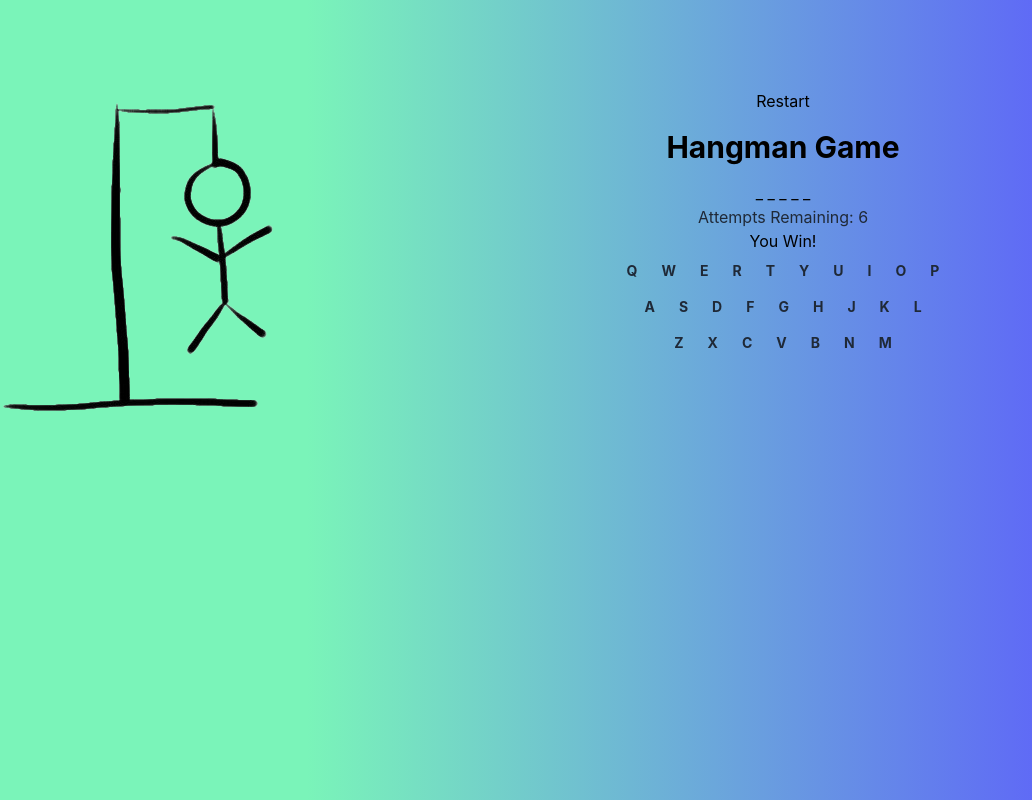
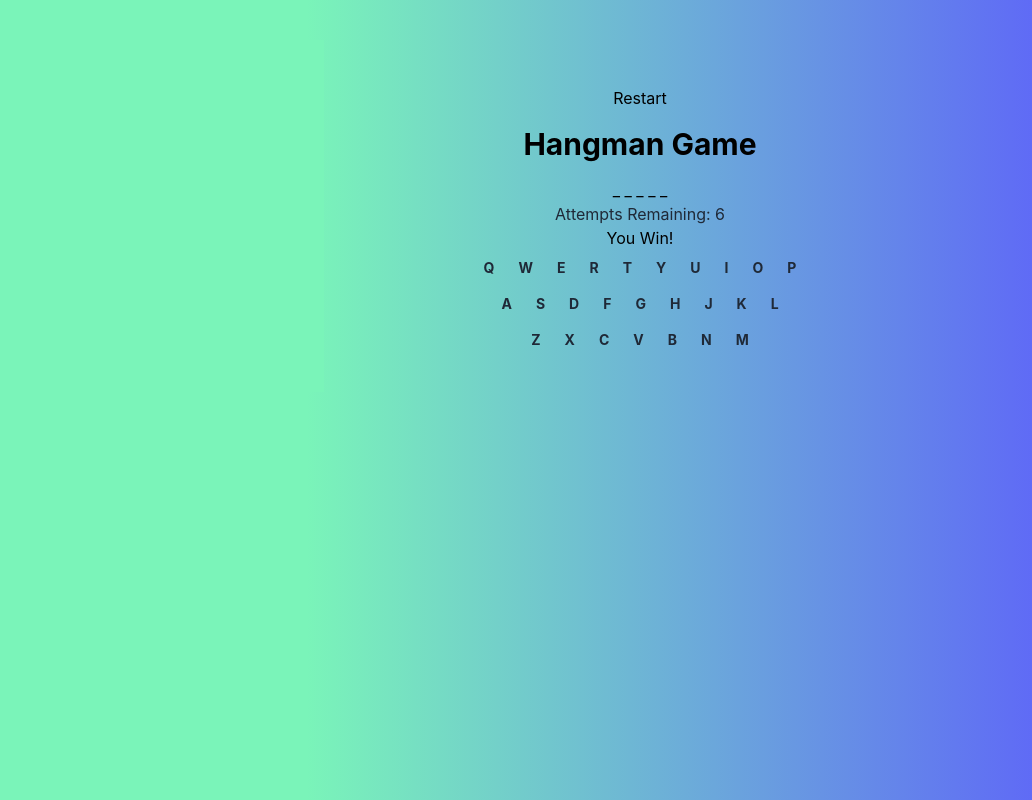
Before and after one commit to azrayaal/hangmanv1, a React (Create React App) app: page / in a window 1280 px wide. Shown: the whole page, without its empty margins (0-1032 px from the left). Built offline with nearby package versions, Linux system fonts and the light colour scheme.

Commit message:
update rapih

```diff
--- a/src/components/keyboard/index.tsx
+++ b/src/components/keyboard/index.tsx
@@ -27,7 +27,7 @@ export default function KeyboardText(props: KeyboardTextProps) {
             key={letter}
             className={`text-gray-800 font-bold py-2 px-2 mx-1 rounded text-sm ${
               // className={`bg-gray-300 hover:bg-gray-400 text-gray-800 font-bold py-2 px-2 mx-1 rounded text-sm ${
-              isWrongLetter(letter) ? "text-white pointer-events-none" : ""
+              isWrongLetter(letter) ? "text-red-500 pointer-events-none" : ""
             }`}
             disabled={guessedLetters.includes(letter)}
             onClick={() => handleClick(letter)}
@@ -42,7 +42,7 @@ export default function KeyboardText(props: KeyboardTextProps) {
             key={letter}
             className={`text-gray-800 font-bold py-2 px-2 mx-1 rounded text-sm ${
               // className={`bg-gray-300 hover:bg-gray-400 text-gray-800 font-bold py-2 px-2 mx-1 rounded text-sm ${
-              isWrongLetter(letter) ? "text-white pointer-events-none" : ""
+              isWrongLetter(letter) ? "text-red-500 pointer-events-none" : ""
             }`}
             disabled={guessedLetters.includes(letter)}
             onClick={() => handleClick(letter)}
@@ -57,7 +57,7 @@ export default function KeyboardText(props: KeyboardTextProps) {
             key={letter}
             className={`text-gray-800 font-bold py-2 px-2 mx-1 rounded text-sm ${
               // className={`bg-gray-300 hover:bg-gray-400 text-gray-800 font-bold py-2 px-2 mx-1 rounded text-sm ${
-              isWrongLetter(letter) ? "text-white pointer-events-none" : ""
+              isWrongLetter(letter) ? "text-red-500 pointer-events-none" : ""
             }`}
             disabled={guessedLetters.includes(letter)}
             onClick={() => handleClick(letter)}
--- a/src/pages/home/index.tsx
+++ b/src/pages/home/index.tsx
@@ -8,7 +8,8 @@ export default function Home() {
   const [guessedLetters, setGuessedLetters] = useState<string[]>([]);
   const [result, setResult] = useState("");
   const [remainingAttempts, setRemainingAttempts] = useState(6);
-  const [lifeImg, setLifeImg] = useState("./life6-removebg-preview.png");
+  const [lifeImg, setLifeImg] = useState("./lifedefault.jpg");
+  const [lifeImgSm, setLifeImgSm] = useState("");
 
   useEffect(() => {
     const randomIndex = Math.floor(Math.random() * words1.length);
@@ -47,30 +48,40 @@ export default function Home() {
       setResult("You Win!");
     } else if (remainingAttempts === 5) {
       setLifeImg(imgLife1);
+      setLifeImgSm(imgLife1);
     } else if (remainingAttempts === 4) {
       setLifeImg("");
       setLifeImg(imgLife2);
+      setLifeImgSm(imgLife2);
     } else if (remainingAttempts === 3) {
       setLifeImg("");
       setLifeImg(imgLife3);
+      setLifeImgSm(imgLife3);
     } else if (remainingAttempts === 2) {
       setLifeImg("");
       setLifeImg(imgLife4);
+      setLifeImgSm(imgLife4);
     } else if (remainingAttempts === 1) {
       setLifeImg("");
       setLifeImg(imgLife5);
+      setLifeImgSm(imgLife5);
     } else if (remainingAttempts === 0) {
       setLifeImg("");
       setLifeImg(imgLife6);
+      setLifeImgSm(imgLife6);
       setResult("Game Over!");
       setTimeout(restartGame, 3000);
     }
   }, [wordToGuess, guessedLetters, remainingAttempts]);
 
   return (
-    <div className="App flex justify-center items-center">
-      <img src={`${lifeImg}`} className="center" />
-      <div className="content flex-1">
+    <>
+      <div className="grid grid-cols-1 md:grid-cols-3 gap-1">
+        <div className="mx-auto hidden md:block">
+          <img src={`${lifeImg}`} className="center w-56 mt-10" />
+        </div>
+        <div className="mt-10 App flex justify-center items-center mx-auto">
+          <div className="content flex-1 pt-3">
             <button onClick={restartGame}>Restart</button>
             <div className="flex flex-col items-center">
               <h1 className="text-3xl font-bold my-4">Hangman Game</h1>
@@ -80,7 +91,7 @@ export default function Home() {
               />
               <div
                 className={`text-gray-800 ${
-              remainingAttempts === 0 ? "text-white" : ""
+                  remainingAttempts === 0 ? "text-red-500" : ""
                 }`}
               >
                 Attempts Remaining: {remainingAttempts}
@@ -94,6 +105,13 @@ export default function Home() {
             />
           </div>
         </div>
+        <div className="mx-auto md:hidden block">
+          <img src={`${lifeImgSm}`} className="center w-56" />
+        </div>
+      </div>
+
+      {/*  */}
+    </>
   );
 }
 
```
Also changed, not shown: public/lifedefault.jpg. Lines whose indentation alone changed are shown as unchanged.
